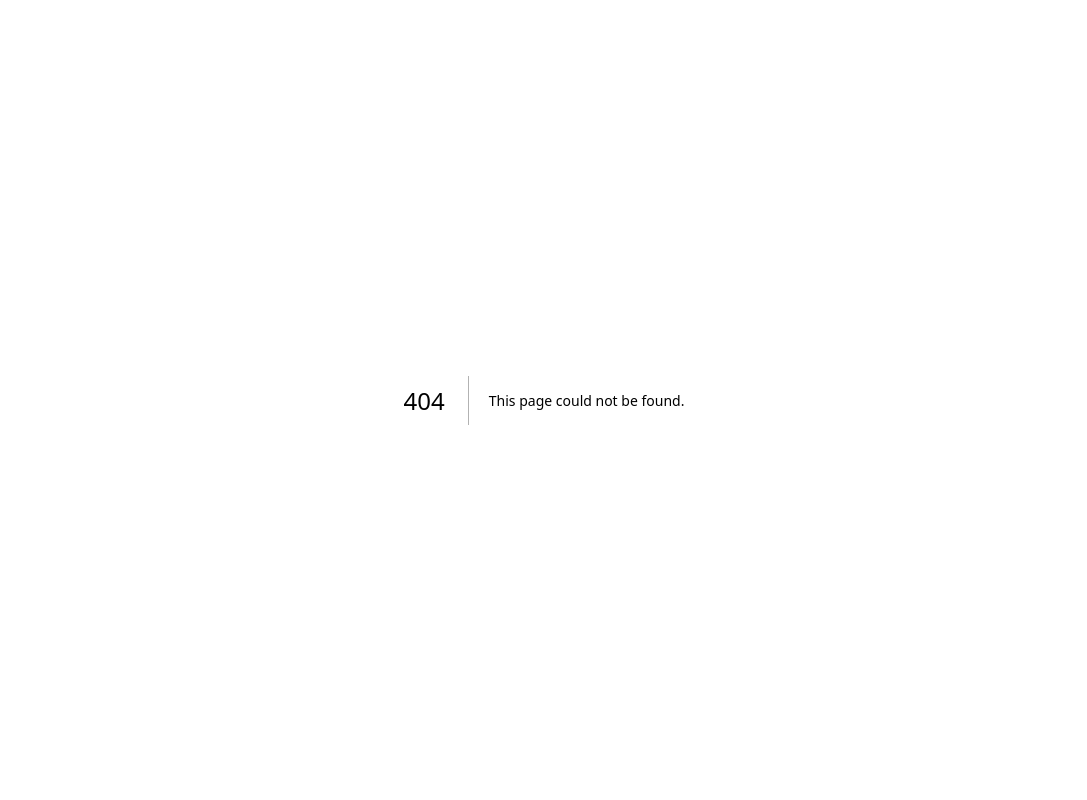
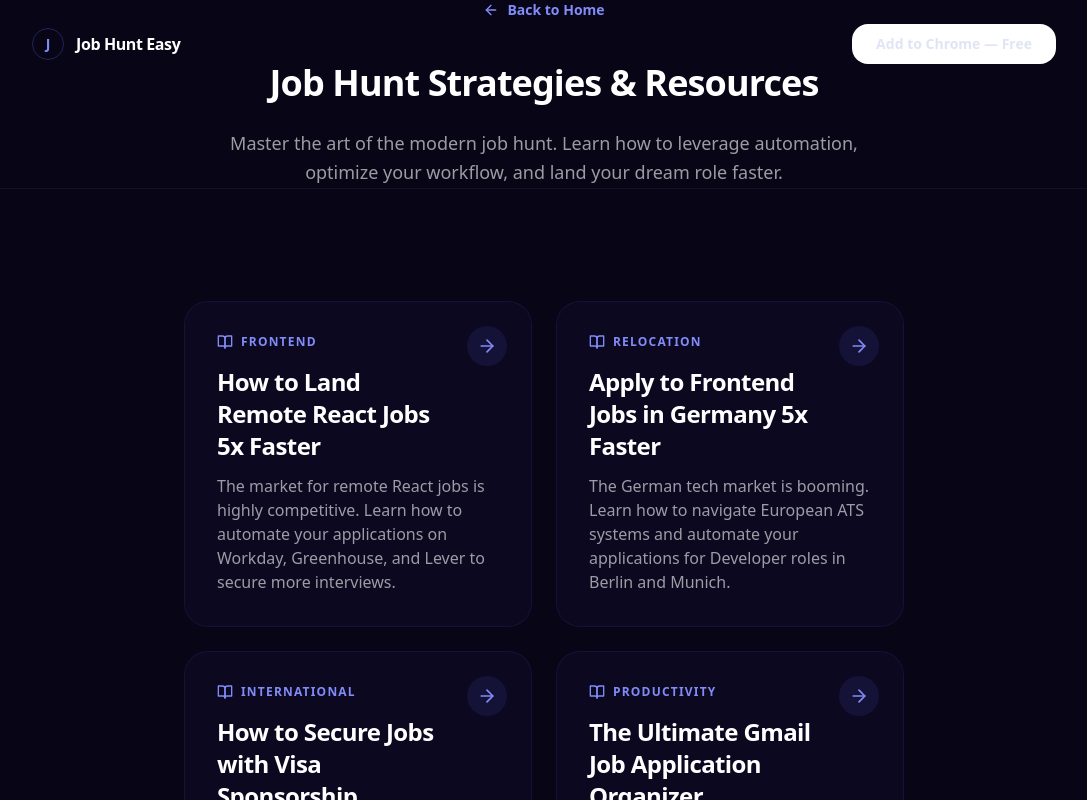
Before and after one commit to Hemang-05/Job_hunt_easy, a Next.js app in the folder dashboard/: page /blog in a window 1280 px wide. Before the commit this address had no page. Shown: the top 800 px of the page, without its empty margins (96-1183 px from the left). Built offline with nearby package versions, Linux system fonts and the light colour scheme; no server answers.

Commit message:
feat: add blog index page and fix layout styling bugs

```diff
--- /dev/null
+++ b/dashboard/app/blog/page.tsx
@@ -0,0 +1,78 @@
+import { Metadata } from 'next'
+import Link from 'next/link'
+import { ArrowRight, BookOpen } from 'lucide-react'
+import { SEOArticleLayout } from '@/components/SEOArticleLayout'
+
+export const metadata: Metadata = {
+  title: 'Job Hunt Strategies & Resources | Job Hunt Easy',
+  description: 'Read our latest guides on automating your job hunt, writing better resumes, and landing more interviews using AI.',
+}
+
+const articles = [
+  {
+    title: 'How to Land Remote React Jobs 5x Faster',
+    description: 'The market for remote React jobs is highly competitive. Learn how to automate your applications on Workday, Greenhouse, and Lever to secure more interviews.',
+    href: '/remote-react-jobs',
+    tag: 'Frontend',
+  },
+  {
+    title: 'Apply to Frontend Jobs in Germany 5x Faster',
+    description: 'The German tech market is booming. Learn how to navigate European ATS systems and automate your applications for Developer roles in Berlin and Munich.',
+    href: '/frontend-jobs-germany',
+    tag: 'Relocation',
+  },
+  {
+    title: 'How to Secure Jobs with Visa Sponsorship',
+    description: 'Finding companies that offer visa sponsorship requires applying to hundreds of roles. Automate your job applications to increase your chances of relocating.',
+    href: '/jobs-with-visa-sponsorship',
+    tag: 'International',
+  },
+  {
+    title: 'The Ultimate Gmail Job Application Organizer',
+    description: 'Stop losing track of your job applications in your inbox. Learn how to organize your Gmail and use AI to track your job hunt.',
+    href: '/gmail-job-application-organizer',
+    tag: 'Productivity',
+  },
+  {
+    title: 'How to Land Full Stack Engineer Jobs',
+    description: 'Full stack engineers have to list dozens of technologies on every application. Automate your job applications on Workday and Greenhouse to save hours.',
+    href: '/full-stack-engineer-jobs',
+    tag: 'Engineering',
+  },
+]
+
+export default function BlogIndexPage() {
+  return (
+    <SEOArticleLayout
+      title="Job Hunt Strategies & Resources"
+      subtitle="Master the art of the modern job hunt. Learn how to leverage automation, optimize your workflow, and land your dream role faster."
+    >
+      <div className="grid grid-cols-1 md:grid-cols-2 gap-6 mt-12 mb-24 -mx-4 sm:mx-0">
+        {articles.map((article, i) => (
+          <Link
+            key={i}
+            href={article.href}
+            className="group relative flex flex-col p-6 sm:p-8 bg-indigo-600/5 hover:bg-indigo-600/10 border border-indigo-500/10 hover:border-indigo-500/30 rounded-3xl transition-all duration-300 hover:-translate-y-1"
+          >
+            <div className="absolute top-6 right-6 w-10 h-10 rounded-full bg-indigo-500/10 flex items-center justify-center group-hover:scale-110 group-hover:bg-indigo-500/20 transition-all">
+              <ArrowRight className="w-5 h-5 text-indigo-400 group-hover:text-indigo-300" />
+            </div>
+
+            <div className="flex items-center gap-2 mb-4">
+              <BookOpen className="w-4 h-4 text-indigo-400" />
+              <span className="text-xs font-bold uppercase tracking-widest text-indigo-400">{article.tag}</span>
+            </div>
+
+            <h3 className="text-xl sm:text-2xl font-black text-white mb-3 tracking-tight !mt-0 pr-12">
+              {article.title}
+            </h3>
+
+            <p className="text-white/60 font-medium text-sm sm:text-base leading-relaxed flex-grow !mb-0">
+              {article.description}
+            </p>
+          </Link>
+        ))}
+      </div>
+    </SEOArticleLayout>
+  )
+}
--- a/dashboard/app/page.tsx
+++ b/dashboard/app/page.tsx
@@ -554,6 +554,7 @@ export default function LandingPage() {
           >
             <span>© {new Date().getFullYear()} Job Hunt Easy. AI job application autofill · Workday · Greenhouse · Lever</span>
             <div className="flex gap-5">
+              <Link href="/blog" className="hover:text-white transition-colors">Blog & Resources</Link>
               <a href="#" className="hover:text-white transition-colors">Twitter</a>
               <a href="#" className="hover:text-white transition-colors">LinkedIn</a>
             </div>
--- a/dashboard/app/sitemap.ts
+++ b/dashboard/app/sitemap.ts
@@ -21,6 +21,12 @@ export default function sitemap(): MetadataRoute.Sitemap {
       lastModified: new Date(),
       changeFrequency: 'yearly',
       priority: 0.3,
+    },
+    {
+      url: `${baseUrl}/blog`,
+      lastModified: new Date(),
+      changeFrequency: 'daily',
+      priority: 0.9,
     },
     {
       url: `${baseUrl}/remote-react-jobs`,
--- a/dashboard/components/SEOArticleLayout.tsx
+++ b/dashboard/components/SEOArticleLayout.tsx
@@ -27,7 +27,7 @@ export function SEOArticleLayout({ children, title, subtitle, publishDate }: SEO
       <div className="fixed inset-0 z-0 pointer-events-none bg-[radial-gradient(ellipse_at_top,rgba(22,46,147,0.15)_0%,transparent_70%)]" />
 
       {/* Navbar */}
-      <nav className={`fixed top-0 left-0 right-0 z-50 transition-all duration-300 ${isScrolled ? 'py-4 px-6 bg-[#080616]/80 backdrop-blur-md border-b border-white/10' : 'py-6 px-6'}`}>
+      <nav className={`fixed top-0 left-0 right-0 z-50 transition-all duration-300 ${isScrolled ? 'py-4 px-6 bg-[#080616]/90 backdrop-blur-md shadow-lg shadow-black/20' : 'py-6 px-6'}`}>
         <div className="max-w-5xl mx-auto flex items-center justify-between">
           <Link href="/" className="flex items-center gap-3 hover:opacity-80 transition-opacity">
             <div className="w-8 h-8 rounded-full bg-indigo-600/20 flex items-center justify-center text-indigo-400 font-black text-sm border border-indigo-500/30">
@@ -37,7 +37,7 @@ export function SEOArticleLayout({ children, title, subtitle, publishDate }: SEO
           </Link>
           <div className="flex items-center gap-6 text-sm font-semibold">
             <SignedOut>
-              <Link href="/sign-up?redirect_url=/install" className="bg-white text-[#080616] px-5 py-2 rounded-xl font-bold hover:bg-gray-100 transition-colors">
+              <Link href="/sign-up?redirect_url=/install" className="bg-white text-[#080616] px-6 py-2.5 rounded-2xl font-bold hover:-translate-y-1 hover:shadow-[0_10px_40px_rgba(255,255,255,0.25)] transition-all">
                 Add to Chrome — Free
               </Link>
             </SignedOut>
```
